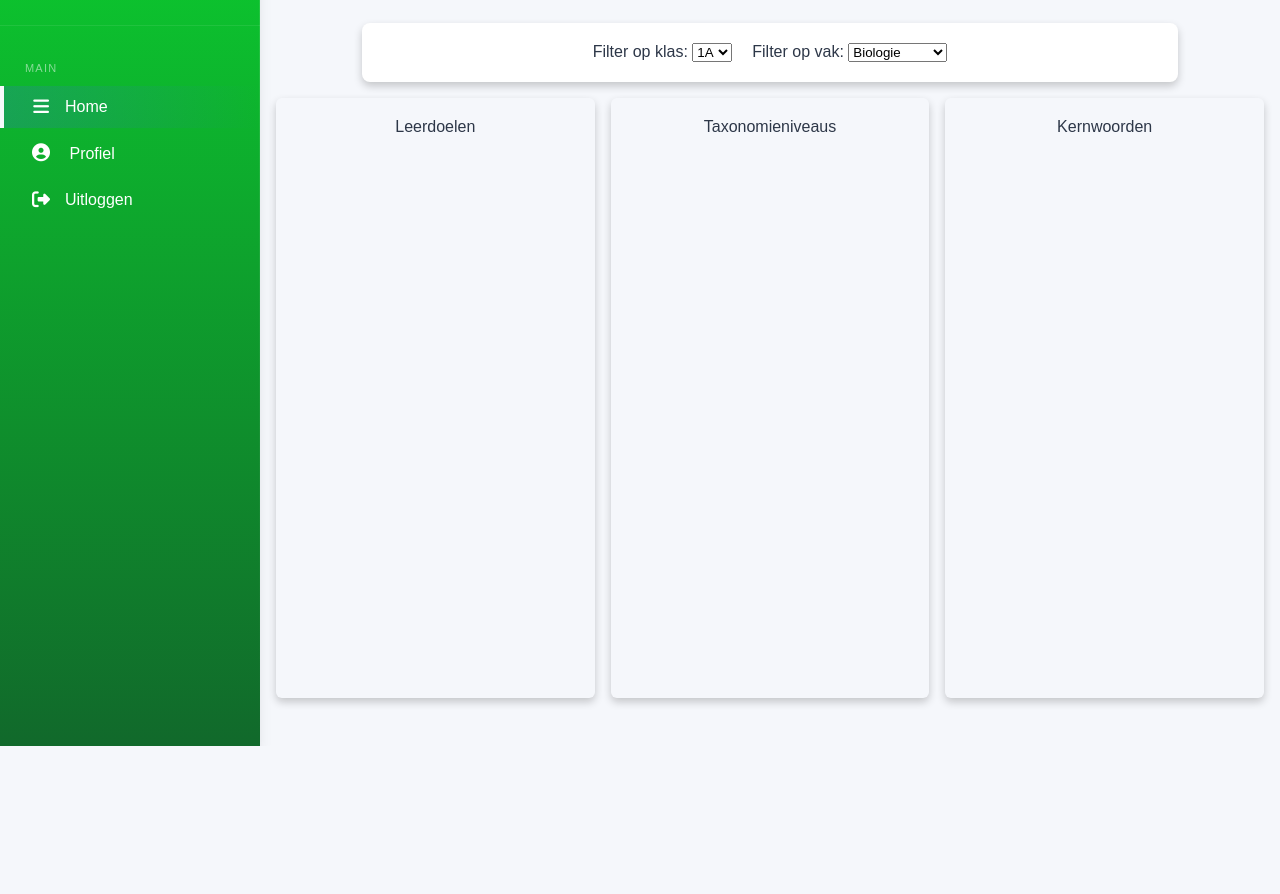
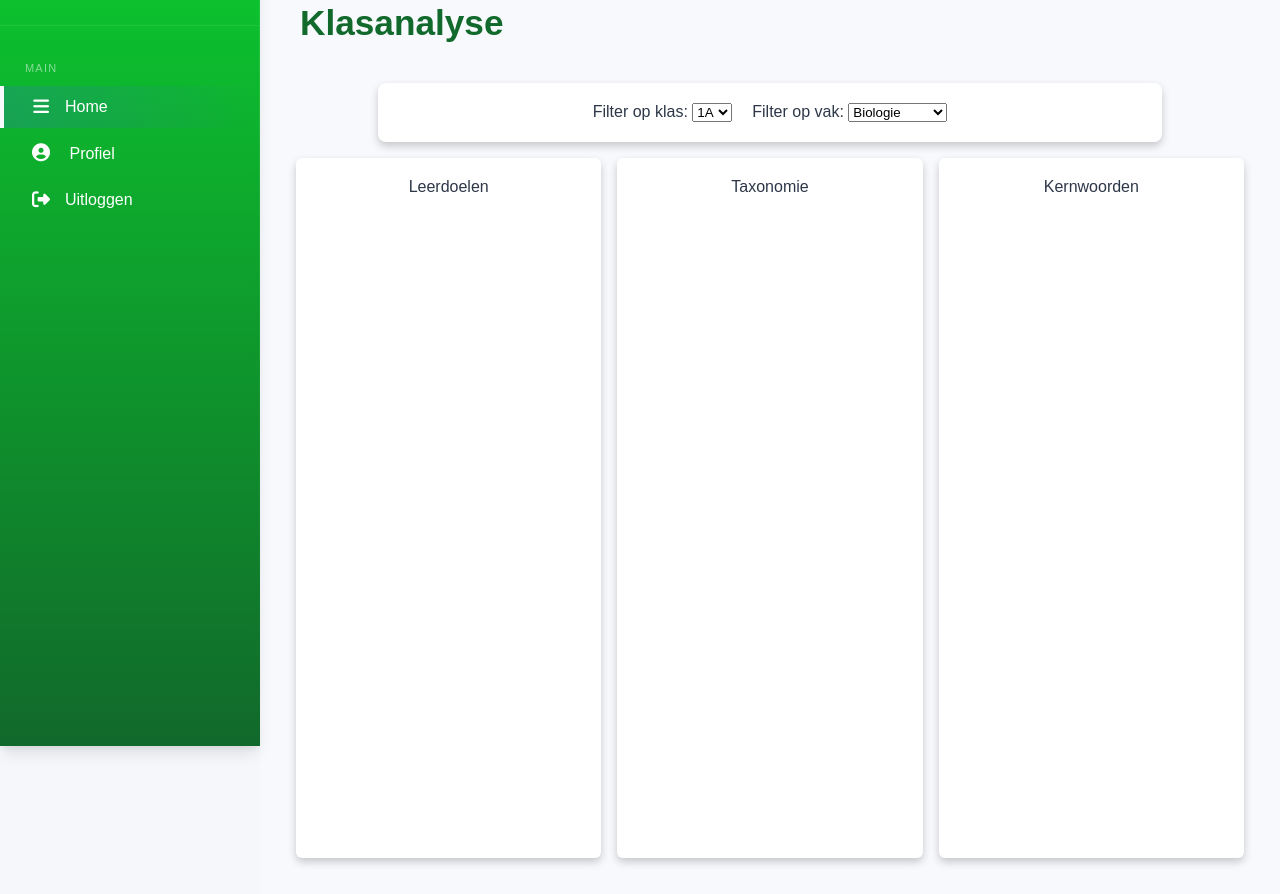
Before and after one commit to Laurens-1056274/W3_API_opdracht, a Flask app: template templates/pages/docent/klas_analyse.html in a window 1280 px wide. Shown: the part 54-948 px from the top of the page. Before the commit the page ends 800 px from the top, so only its background shows below. Run offline with Flask 3, Linux system fonts and the light colour scheme; the template is opened without the code that fills it: most values are stand-ins (such as "Sample title", 1, 10 or a date in 2020).

Commit message:
data word nu netjes getoond en cijfers zijn rood of blauw

```diff
--- a/static/klas_analyse.css
+++ b/static/klas_analyse.css
@@ -28,7 +28,9 @@
     padding: 20px;
     border-radius: 6px;
     min-width: 200px;
-    height: 600px;
+    height: 700px;
+    overflow-y: auto;
+    background-color: White;
     box-shadow: 0 4px 8px 0 rgba(0, 0, 0, 0.2);
     flex: 1;
 }
@@ -36,8 +38,10 @@
 .taxonomieniveaus {
     padding: 20px;
     border-radius: 6px;
-    height: 600px;
+    height: 700px;
     min-width: 200px;
+    overflow-y: auto;
+    background-color: White;
     box-shadow: 0 4px 8px 0 rgba(0, 0, 0, 0.2);
     flex: 1;
 }
@@ -46,7 +50,32 @@
     padding: 20px;
     border-radius: 6px;
     min-width: 200px;
-    height: 600px;
+    height: 700px;
+    overflow-y: auto;
+    background-color: White;
     box-shadow: 0 4px 8px 0 rgba(0, 0, 0, 0.2);
     flex: 1;
 }
+
+.voldoende {
+    color: blue ;
+    font-weight: 600;
+    background-color: white;
+}
+
+.onvoldoende {
+    color: red;
+    font-weight: 600;
+    background-color: white;
+}
+
+.kernwoorden-overzicht {
+    display: flex;
+    margin: 6px;
+    padding: 6px;
+    background: #f5f7fb;
+    border: 1px solid #00000014;
+    color: rgba(34, 34, 51, 0.785);
+    border-radius: 14px;
+    max-width: 200px;
+}
--- a/static/klas_analyse.js
+++ b/static/klas_analyse.js
@@ -30,23 +30,26 @@ function loadData() {
 function toonLeerdoelen(data) {
     const goals = data.learningGoals;
     const selectedVak = vakkenSelect.value;
-    var html = "";
+    let html = "";
 
-    for (var i = 0; i < goals.length; i++) {
-        var goal = goals[i];
+    for (let i = 0; i < goals.length; i++) {
+        let goal = goals[i];
 
         if (goal.subject == selectedVak) {
-            var gemiddelde = "Geen score";
+            let gemiddelde = "Geen score";
 
             if (goal.avg_kennen != null && goal.avg_kunnen != null) {
-                var som = goal.avg_kennen + goal.avg_kunnen;
-                var avg = som / 2;
-                gemiddelde = (avg * 10).toFixed(1);
+                let som = goal.avg_kennen + goal.avg_kunnen;
+                let avg = som / 2;
+                let score = (avg * 10).toFixed(1);
+                //We hebben gekozen voor 5.5 als voldoende. Dit kan worden aangepast naar wens van de opdrachtgever//
+                let css = score < 5.5 ? "onvoldoende" : "voldoende";
+                gemiddelde = "<span class='" + css + "'>" + score + "</span>";
+
             }
 
             html = html + "<div class='goal-item'>";
             html = html + "<h3>" + goal.title + "</h3>";
-            html = html + "<p>Vak: " + goal.subject + "</p>";
             html = html + "<p>Gemiddelde: " + gemiddelde + "</p>";
             html = html + "</div>";
         }
@@ -62,32 +65,34 @@ function toonLeerdoelen(data) {
 function toonTaxonomieniveaus(data) {
     const goals = data.learningGoals;
     const selectedVak = vakkenSelect.value;
-    var html = "";
+    let html = "";
 
-    for (var i = 0; i < goals.length; i++) {
-        var goal = goals[i];
+    for (let i = 0; i < goals.length; i++) {
+        let goal = goals[i];
 
         if (goal.subject == selectedVak) {
-            var snapshots = goal.snapshots;
-            var taxonomy = [];
+            let snapshots = goal.snapshots;
+            let taxonomy = [];
 
             if (snapshots.length > 0) {
-                var laatsteSnapshot = snapshots[snapshots.length - 1];
+                let laatsteSnapshot = snapshots[snapshots.length - 1];
                 taxonomy = laatsteSnapshot.taxonomy;
             }
 
             html = html + "<div class='goal-item'>";
             html = html + "<h3>" + goal.title + "</h3>";
-            html = html + "<p>Laatste taxonomie:</p>";
             html = html + "<ul>";
 
-            for (var j = 0; j < taxonomy.length; j++) {
-                var item = taxonomy[j];
-                html = html + "<li>" + item.level + ": kennen " + item.kennen + ", kunnen " + item.kunnen + "</li>";
+            for (let j = 0; j < taxonomy.length; j++) {
+                let item = taxonomy[j];
+                //We hebben gekozen voor 5.5 als voldoende. Dit kan worden aangepast naar wens van de opdrachtgever//
+                let kennen = item.kennen < 0.55 ? "onvoldoende" : "voldoende";
+                let kunnen = item.kunnen < 0.55 ? "onvoldoende" : "voldoende";
+
+                html = html + "<li>" + item.level +
+                ": kennen <span class='" + kennen + "'>" + item.kennen + "</span>" +
+                ", kunnen <span class='" + kunnen + "'>" + item.kunnen + "</span></li>";
             }
-
-            html = html + "</ul>";
-            html = html + "</div>";
         }
     }
 
@@ -101,25 +106,28 @@ function toonTaxonomieniveaus(data) {
 function toonKernwoorden(data) {
     const goals = data.learningGoals;
     const selectedVak = vakkenSelect.value;
-    var kernwoorden = [];
-    var html = "";
+    let html = "";
 
-    for (var i = 0; i < goals.length; i++) {
-        var goal = goals[i];
+    for (let i = 0; i < goals.length; i++) {
+        let goal = goals[i];
 
         if (goal.subject == selectedVak) {
-            for (var j = 0; j < goal.keywords.length; j++) {
-                var keyword = goal.keywords[j];
 
-                if (kernwoorden.indexOf(keyword) == -1) {
-                    kernwoorden.push(keyword);
-                }
+            html = html + "<div class='keyword-goal-group'>";
+            html = html + "<h4>" + goal.title + "</h4>";
+            html = html + "<div class='keyword-group'>";
+
+            for (let j = 0; j < goal.keywords.length; j++) {
+                let keyword = goal.keywords[j];
+
+                html = html + "<span class='kernwoorden-overzicht'>" + keyword + "</span>";
             }
+
+
+
+            html = html + "</div>";
+            html = html + "</div>";
         }
-    }
-
-    for (var i = 0; i < kernwoorden.length; i++) {
-        html = html + "<span class='keyword-chip'>" + kernwoorden[i] + "</span>";
     }
 
     if (html == "") {
--- a/templates/pages/docent/klas_analyse.html
+++ b/templates/pages/docent/klas_analyse.html
@@ -1,6 +1,12 @@
 {% extends "base.html" %}
 {% block content %}
 <link rel="stylesheet" href="{{ url_for('static', filename='klas_analyse.css') }}">
+<div class="main-content">
+	<div class="header">
+		<div class="page-title">
+			<h1>Klasanalyse</h1>
+		</div>
+	</div>
 <div class="filterbar">
     <div class="klas"> Filter op klas:
         <select name="klas" id="klas">
@@ -28,7 +34,7 @@
 
     </div>
     <div class="taxonomieniveaus">
-        <div><p>Taxonomieniveaus</p></div>
+        <div><p>Taxonomie</p></div>
             <div id="taxonomielijst">
 
             </div>
```
